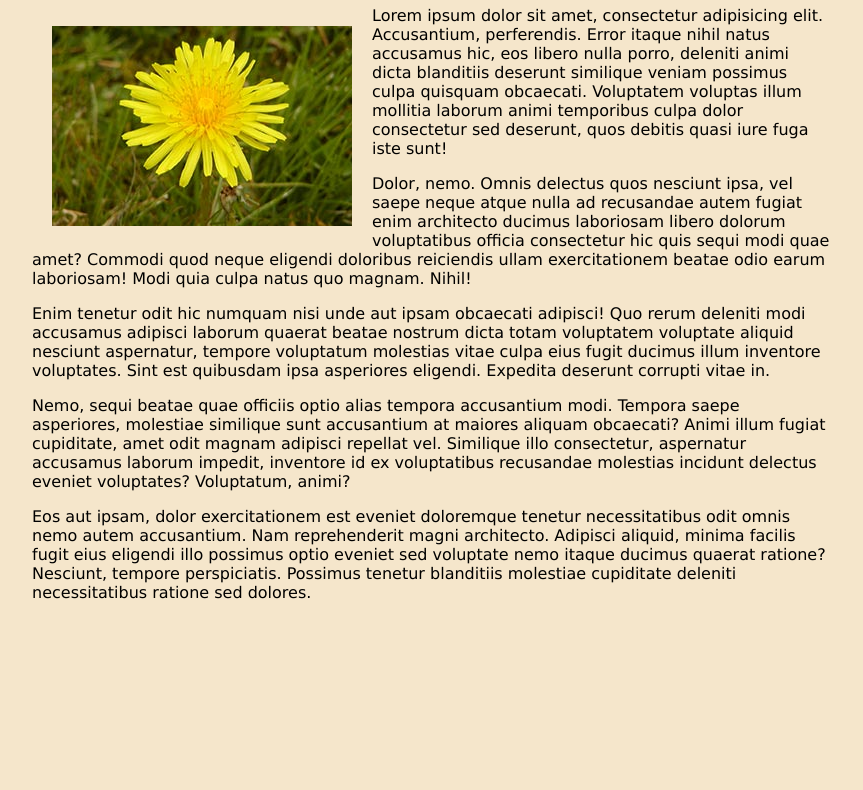
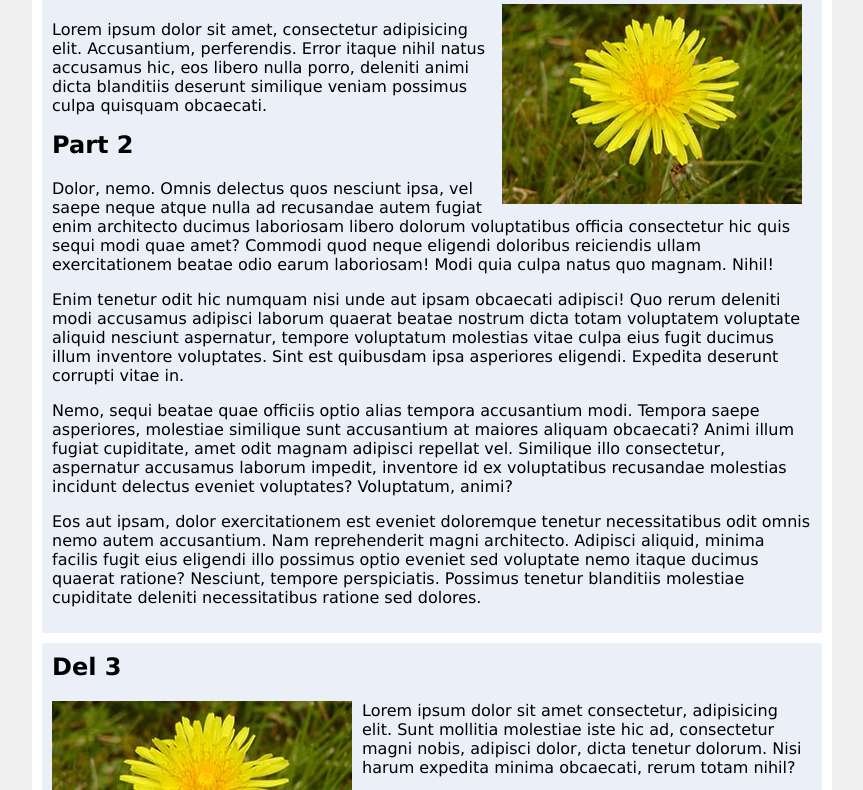
Before and after one commit to niklaspandersson/webbteknik1-lectures, a plain HTML site: page examples/F5b-ex1/index.html in a window 1280 px wide. Shown: the part 75-865 px from the top of the page, without its empty margins (208-1071 px from the left). Before the commit the page ends 800 px from the top, so only its background shows below. Drawn offline with Linux system fonts and the light colour scheme.

Commit message:
Fix F5 examples

```diff
--- a/examples/F5a-ex1/css/style.css
+++ b/examples/F5a-ex1/css/style.css
@@ -9,15 +9,16 @@ html {
 }
 
 body {
-    background-color: #f5e6cb;
+    background-color: white;
     color: #000000;
     font-family: Verdana, Geneva, Tahoma, sans-serif;
 }
 
 /* ----- Kod för experimentet ----- */
 
-.wrapper { /* Omgivande element */
-    background-color: #FFFFFF;
+section {
+    /* Omgivande element */
+    background-color: #eaeff8;
     padding: 20px;
     display: flex;
     flex-direction: row;
@@ -27,9 +28,10 @@ body {
     align-items: stretch;
 }
 
-.wrapper div { /* Inre element (boxarna) */
+section div {
+    /* Inre element (boxarna) */
     border: 2px solid #000000;
-    background-color: #fadf9b;
+    background-color: #c1cddf;
     padding: 4px;
     flex-basis: 120px;
     flex-shrink: 0;
@@ -37,7 +39,7 @@ body {
 }
 
 #specialBox {
-    background-color: #9bdcfa;
+    background-color: #9cb8e3;
     flex-basis: 120px;
     flex-shrink: 0;
     flex-grow: 0;
--- a/examples/F5b-ex1/css/style.css
+++ b/examples/F5b-ex1/css/style.css
@@ -7,16 +7,45 @@ html {
 }
 
 body {
-    background-color: #f5e6cb;
+    background-color: #f0f0f0;
     color: #000000;
     font-family: Verdana, Geneva, Tahoma, sans-serif;
     max-width: 800px;
     margin: 0 auto;
 }
 
+h1,
+h2 {
+    margin-top: 0;
+}
+
+section {
+    background-color: #eaeff8;
+    margin-bottom: 10px;
+    padding: 10px;
+}
+
+main {
+    background-color: white;
+    padding: 10px;
+}
+
 /* ----- Kod för experimentet ----- */
 
-.floatImg {
+img {
+    margin: 0px 10px 10px 0;
+}
+
+#img1 {
+    float: right;
+}
+
+#img2 {
     float: left;
-    margin: 20px;
 }
+
+#part3::after {
+    content: "";
+    display: block;
+    clear: both;
+}
--- a/examples/F5b-ex1/index.html
+++ b/examples/F5b-ex1/index.html
@@ -9,12 +9,22 @@
 </head>
 
 <body>
-    <h1>Test av float</h1>
-    <img src="img/flower1.jpg" alt="blomma" class="floatImg">
-    <p>Lorem ipsum dolor sit amet, consectetur adipisicing elit. Accusantium, perferendis. Error itaque nihil natus accusamus hic, eos libero nulla porro, deleniti animi dicta blanditiis deserunt similique veniam possimus culpa quisquam obcaecati. Voluptatem voluptas illum mollitia laborum animi temporibus culpa dolor consectetur sed deserunt, quos debitis quasi iure fuga iste sunt!</p>
-    <p>Dolor, nemo. Omnis delectus quos nesciunt ipsa, vel saepe neque atque nulla ad recusandae autem fugiat enim architecto ducimus laboriosam libero dolorum voluptatibus officia consectetur hic quis sequi modi quae amet? Commodi quod neque eligendi doloribus reiciendis ullam exercitationem beatae odio earum laboriosam! Modi quia culpa natus quo magnam. Nihil!</p>
-    <p>Enim tenetur odit hic numquam nisi unde aut ipsam obcaecati adipisci! Quo rerum deleniti modi accusamus adipisci laborum quaerat beatae nostrum dicta totam voluptatem voluptate aliquid nesciunt aspernatur, tempore voluptatum molestias vitae culpa eius fugit ducimus illum inventore voluptates. Sint est quibusdam ipsa asperiores eligendi. Expedita deserunt corrupti vitae in.</p>
-    <p>Nemo, sequi beatae quae officiis optio alias tempora accusantium modi. Tempora saepe asperiores, molestiae similique sunt accusantium at maiores aliquam obcaecati? Animi illum fugiat cupiditate, amet odit magnam adipisci repellat vel. Similique illo consectetur, aspernatur accusamus laborum impedit, inventore id ex voluptatibus recusandae molestias incidunt delectus eveniet voluptates? Voluptatum, animi?</p>
-    <p>Eos aut ipsam, dolor exercitationem est eveniet doloremque tenetur necessitatibus odit omnis nemo autem accusantium. Nam reprehenderit magni architecto. Adipisci aliquid, minima facilis fugit eius eligendi illo possimus optio eveniet sed voluptate nemo itaque ducimus quaerat ratione? Nesciunt, tempore perspiciatis. Possimus tenetur blanditiis molestiae cupiditate deleniti necessitatibus ratione sed dolores.</p>
+    <main>
+        <h1>Test av float</h1>
+        <section>
+            <img src="img/flower1.jpg" alt="blomma" id="img1">
+            <p>Lorem ipsum dolor sit amet, consectetur adipisicing elit. Accusantium, perferendis. Error itaque nihil natus accusamus hic, eos libero nulla porro, deleniti animi dicta blanditiis deserunt similique veniam possimus culpa quisquam obcaecati.</p>
+            <h2>Part 2</h2>
+            <p>Dolor, nemo. Omnis delectus quos nesciunt ipsa, vel saepe neque atque nulla ad recusandae autem fugiat enim architecto ducimus laboriosam libero dolorum voluptatibus officia consectetur hic quis sequi modi quae amet? Commodi quod neque eligendi doloribus reiciendis ullam exercitationem beatae odio earum laboriosam! Modi quia culpa natus quo magnam. Nihil!</p>
+            <p>Enim tenetur odit hic numquam nisi unde aut ipsam obcaecati adipisci! Quo rerum deleniti modi accusamus adipisci laborum quaerat beatae nostrum dicta totam voluptatem voluptate aliquid nesciunt aspernatur, tempore voluptatum molestias vitae culpa eius fugit ducimus illum inventore voluptates. Sint est quibusdam ipsa asperiores eligendi. Expedita deserunt corrupti vitae in.</p>
+            <p>Nemo, sequi beatae quae officiis optio alias tempora accusantium modi. Tempora saepe asperiores, molestiae similique sunt accusantium at maiores aliquam obcaecati? Animi illum fugiat cupiditate, amet odit magnam adipisci repellat vel. Similique illo consectetur, aspernatur accusamus laborum impedit, inventore id ex voluptatibus recusandae molestias incidunt delectus eveniet voluptates? Voluptatum, animi?</p>
+            <p>Eos aut ipsam, dolor exercitationem est eveniet doloremque tenetur necessitatibus odit omnis nemo autem accusantium. Nam reprehenderit magni architecto. Adipisci aliquid, minima facilis fugit eius eligendi illo possimus optio eveniet sed voluptate nemo itaque ducimus quaerat ratione? Nesciunt, tempore perspiciatis. Possimus tenetur blanditiis molestiae cupiditate deleniti necessitatibus ratione sed dolores.</p>
+        </section>
+        <section id="part3">
+            <h2>Del 3</h2>
+            <img src="img/flower1.jpg" alt="blomma" id="img2">
+            <p>Lorem ipsum dolor sit amet consectetur, adipisicing elit. Sunt mollitia molestiae iste hic ad, consectetur magni nobis, adipisci dolor, dicta tenetur dolorum. Nisi harum expedita minima obcaecati, rerum totam nihil?</p>
+        </section>
+    </main>
 </body>
 </html>
--- a/examples/F5b-ex2/css/style.css
+++ /dev/null
@@ -1,46 +0,0 @@
-@charset "UTF-8";
-
-/* ----- Grundstil för webbsidan ----- */
-
-html {
-    font-size: 16px;
-}
-
-body {
-    background-color: #f5e6cb;
-    color: #000000;
-    font-family: Verdana, Geneva, Tahoma, sans-serif;
-    max-width: 800px;
-    margin: 0 auto;
-}
-
-/* ----- Kod för experimentet ----- */
-
-.floatImg {
-    float: left;
-    margin: 20px;
-}
-
-#part2 {
-    clear: both;
-}
-
-#part3 {
-    border: 4px solid #2563a2;
-    padding: 20px;
-}
-
-#part3::after {
-    content: "";
-    display: block;
-    clear: both;
-}
-
-#part3 h2 {
-    margin: 0;
-}
-
-#part3 img {
-    float: left;
-    margin-right: 10px;
-}
--- a/examples/F5c-ex1/css/style.css
+++ b/examples/F5c-ex1/css/style.css
@@ -6,26 +6,41 @@ html {
     font-size: 16px;
 }
 
-div, figure, figcaption {
+div,
+figure,
+figcaption {
     margin: 0;
     padding: 0;
 }
 
+h1,
+h2 {
+    margin-top: 0;
+}
+
 body {
-    background-color: #f5e6cb;
+    background-color: #f0f0f0;
     color: #000000;
+    margin: 0;
     font-family: Verdana, Geneva, Tahoma, sans-serif;
     max-width: 800px;
     margin: 0 auto;
 }
 
+main {
+    background-color: white;
+    padding: 10px;
+}
+
+section {
+    background-color: #eaeff8;
+}
+
 /* ----- Kod för experimentet ----- */
 
-.wrapper {
-    background-color: #FFFFFF;
-    width: 600px;
+section {
+    margin-top: 20px;
     height: 200px;
-    margin-bottom: 20px;
     padding: 10px;
     position: relative;
 }
@@ -41,24 +56,33 @@ body {
     left: 80px;
 }
 
-.wrapper figure {
-    display: inline-block;
+#images {
+    display: flex;
+    gap: 40px;
+    justify-content: stretch;
+}
+
+figure {
     position: relative;
 }
-.wrapper figcaption {
+
+img {
+    max-width: 100%;
+}
+
+figcaption {
     visibility: hidden;
-    background-color: #ede9c8;
+    background-color: #e1e2e4;
     border: 2px solid #000000;
     box-shadow: 4px 4px 4px #999999;
     padding: 6px;
+    /* margin: 20px; */
     position: absolute;
     bottom: 40px;
     right: 10px;
 }
-.wrapper img {
-    width: 150px;
-    margin: 20px;
-}
-.wrapper figure:hover figcaption {
+
+
+figure:hover figcaption {
     visibility: visible;
 }
--- a/examples/F5c-ex2/css/style.css
+++ b/examples/F5c-ex2/css/style.css
@@ -16,7 +16,8 @@ body {
 
 /* ----- Kod för experimentet ----- */
 
-.wrapper { /* Omgivande element */
+.wrapper {
+    /* Omgivande element */
     border: 2px solid #000000;
     background-color: #fadf9b;
     padding: 20px;
@@ -24,7 +25,8 @@ body {
     margin-left: 100px;
 }
 
-.innerBox { /* Inre element */
+.innerBox {
+    /* Inre element */
     border: 2px solid #000000;
     background-color: #74c6ea;
     padding: 15px;
```
Also changed, not shown: examples/F5a-ex1/index.html (+2 -2 lines), examples/F5b-ex2/index.html (deleted, +0 -28 lines), examples/F5c-ex1/index.html (+6 -5 lines), examples/F5b-ex2/img/flower1.jpg (deleted), examples/F5b-ex2/img/flower2.jpg (deleted), examples/F5b-ex2/img/flower3.jpg (deleted), examples/F5b-ex2/img/flower4.jpg (deleted), examples/F5b-ex2/img/flower5.jpg (deleted), examples/F5b-ex2/img/flower6.jpg (deleted).
